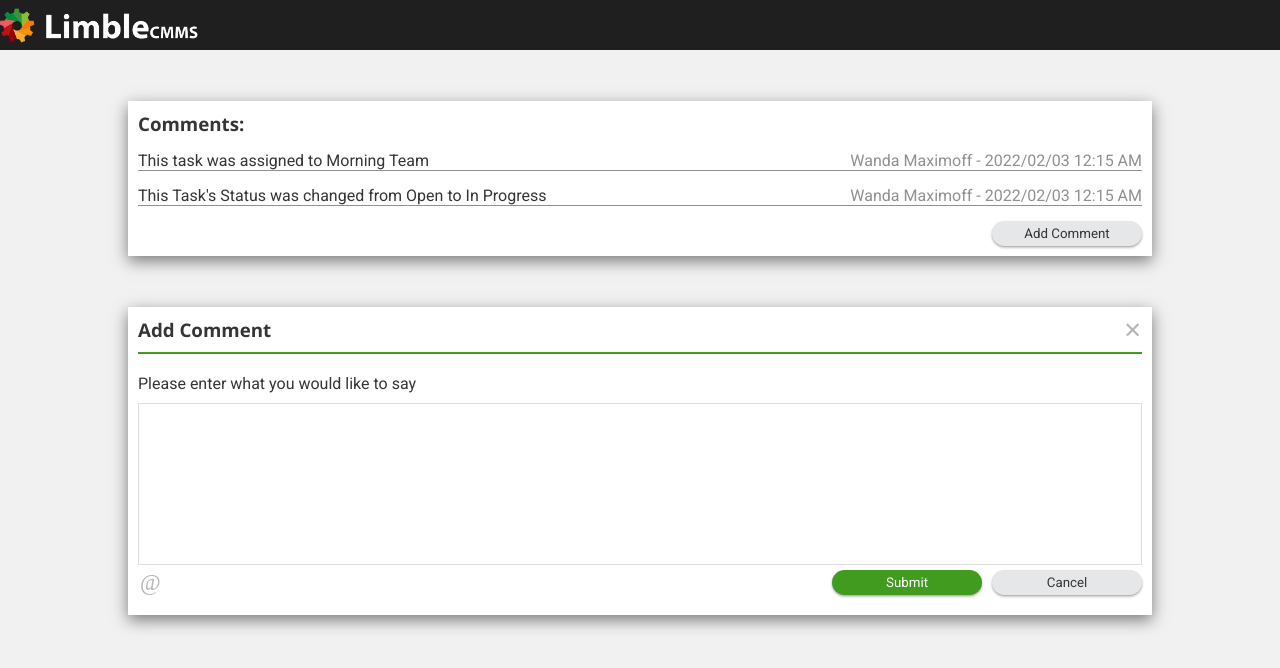
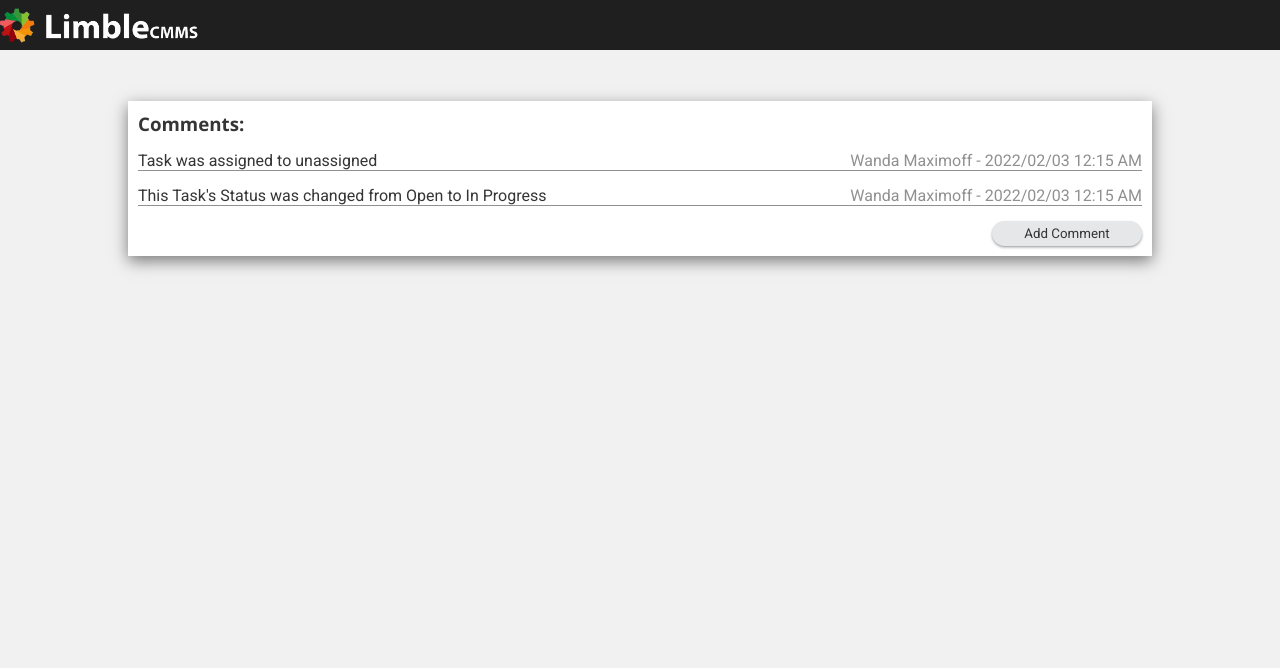
Before and after one commit to jadenmounteer/limble-comment-app, an Angular app in the folder limble-comment-app/: page / in a window 1280 px wide. Shown: the top 668 px of the page. Built offline with nearby package versions, Linux system fonts and the light colour scheme.

Commit message:
Cleaned up the code a bit

```diff
--- a/limble-comment-app/src/app/JSON/users.json
+++ /dev/null
@@ -1,6 +0,0 @@
-[
-    {"userID":1,"name":"Kevin"},
-    {"userID":2,"name":"Jeff"},
-    {"userID":3,"name":"Bryan"},
-    {"userID":4,"name":"Gabbey"}
-]
--- a/limble-comment-app/src/app/comments/comments.component.html
+++ b/limble-comment-app/src/app/comments/comments.component.html
@@ -1,10 +1,9 @@
 <!-- Comments section -->
 <section class="comments-section modal-content">
     <h3>Comments:</h3>
-    <span *ngIf="getShowFancyText()" class="comment-text">This is a fancy text</span>
     <div class="list-of-comments" *ngFor="let comment of comments">
         <div class="comment-div">
-            <span class="comment-text">{{comment.comment}}</span>
+            <span class="comment-text" [innerHTML]="comment.comment"></span>
             <span class="timestamp">{{comment.userName}} - {{comment.createdDate}}</span>
         </div>
     </div>
@@ -14,25 +13,28 @@
 </section>
 
 <!-- Add Comment section -->
-<section class="new-comments-section modal-content">
+<section class="new-comments-section modal-content" *ngIf="getShowAddCommentSection()">
     <div class="modal-content-header-div">
         <h3>Add Comment</h3>
-        <div class="x-symbol">
+        <div class="x-symbol" (click)="addComment()">
             &#x2715;
         </div>
     </div>
     <div class="enter-text-div">
         <p class="comment-text"> Please enter what you would like to say</p>
         <!-- Custom text area -->
-        <div class="text-box-div" id="new-comment-text-box-div" contenteditable (keyup)="listenCommentInput($event)"></div>
+        <div class="text-box-div" id="new-comment-text-box-div" contenteditable (keyup)="listenCommentInput($event)">
+
+        </div>
+        <!-- The menu that shows the list of users -->
+        <div class="user-list-div" *ngIf="showListOfUsers">
+            <ul *ngFor="let user of users" class="list-of-users">
+                <li class="user-item" (click)="chooseIndividualToMention($event)"> <img class="user-profile-image" src="../assets/user-image.png" width="20" alt="User Profile Image"> {{user.name}}</li>
+            </ul>
+        </div>
     </div>
 
-    <!-- The menu that shows the list of users -->
-    <div class="user-list-div" *ngIf="showListOfUsers">
-        <ul *ngFor="let user of users" class="list-of-users">
-            <li class="user-item" (click)="chooseIndividualToMention($event)"> <img class="user-profile-image" src="../assets/user-image.png" width="20" alt="User Profile Image"> {{user.name}}</li>
-        </ul>
-    </div>
+
 
     <div class="footer-flexbox">
         <div class="tooltip">
@@ -43,7 +45,7 @@
         </div>
         <div class="add-new-comment-button-div">
             <button class="button-2" (click)="listenSubmitButton()">Submit</button>
-            <button class="button-1">Cancel</button>
+            <button class="button-1" (click)="addComment()">Cancel</button>
         </div>
     </div>
 
--- a/limble-comment-app/src/app/comments/comments.component.ts
+++ b/limble-comment-app/src/app/comments/comments.component.ts
@@ -12,32 +12,46 @@ import { User } from 'src/app/app-interfaces/user.interface';
 })
 export class CommentsComponent implements OnInit {
 
-  spaceKeyRegEx = /^\s+$/;
-  commentsService: CommentsService;
+  // PROPERTIES
+  spaceKeyRegEx: RegExp = /^\s+$/; // A regular expression used to track the space key
+  commentsService: CommentsService; // // The comments service so we can update our comments
   showListOfUsers: boolean = false; // used to track if we should show the list of users so the user can mention someone
-  showFancyText: boolean = false;
-  comments: Array<Comment> = [];
+  showAddCommentSection: boolean = false; // Used to show/hide the Add New Comment section
+  comments: Array<Comment> = []; // Used to store the comments.
   users: Array<User> = []; // This is where the list of users are stored
-  newCommentValue: string = "";
-  justMentionedSomeone = false; // Used to track if the user just tried to mention someone
-  justClickedAName = false;
+  newCommentValue: string = ""; // Here, we keep track of the new comment value so we know what the user last typed
+  justMentionedSomeone = false; // Used to track if the user just tried to mention someone using the mention button
+
 
   constructor(commentsService: CommentsService) {
     // Create a commentService object so we can retrieve and add comments
     this.commentsService = commentsService;
   }
 
+
   ngOnInit(): void {
+    // Get the comments from the service
     this.comments = this.commentsService.getAllComments();
   }
 
+
+  /**
+   * Called when the user clicks on the add comment button.
+   * Shows or hides the add comment section.
+   */
   addComment(): void {
-    this.showFancyText = !this.showFancyText;
+    this.showAddCommentSection = !this.showAddCommentSection;
   }
 
-  getShowFancyText(): boolean {
-    return this.showFancyText;
+
+  /**
+   * Gets whether we should show or hide the add new comment section.
+   * @returns this.showAddCommentSection
+   */
+  getShowAddCommentSection(): boolean {
+    return this.showAddCommentSection;
   }
+
 
   /**
    * Listens to the text area input.
@@ -45,15 +59,13 @@ export class CommentsComponent implements OnInit {
    * @param $event
    */
    listenCommentInput($event: KeyboardEvent): void {
-
     // Grab the new comment value
-    // typecast it as a string so we can pass it into the property
     let value = (<HTMLInputElement>$event.target).innerHTML;
 
-    // Add the new value to the property
+    // Add the new value to the property so we can track it
     this.newCommentValue = value;
 
-    // Check the last character the user typed...
+    // Get the last character the user typed
     let lastCharacterTyped = value[value.length - 1];
 
     // If the last character typed is a @...
@@ -62,23 +74,22 @@ export class CommentsComponent implements OnInit {
       this.mentionSomeone();
     }
 
-    // Else, if the user typed a space...
-    // Or, if they erased everything
+    // Else, if the user typed a space or, if they erased everything
     else if (this.spaceKeyRegEx.test(lastCharacterTyped) || (value.length == 0)) {
-
       // Remove the mentionSomeone menu
       this.hideListOfUsers();
-
+      // TODO: Remove the span element
     }
 
   }
+
 
   /**
    * Adds the mention symbol to the text area.
    * Makes the cursor go to the end of the text.
    * Call the mention someone method.
    */
-  addMentionSymbol() {
+  addMentionSymbol(): void {
     // Grab the last character typed
     let lastCharacterTyped = this.newCommentValue[this.newCommentValue.length - 1];
 
@@ -100,46 +111,46 @@ export class CommentsComponent implements OnInit {
 
     // If they have already tried to mention someone and the menu is visible...
     else if(this.justMentionedSomeone && this.showListOfUsers) {
+      // Set justMentionedSomeone to false so we do not create another @
       this.justMentionedSomeone = false;
+      // Hide the list of users
       this.hideListOfUsers();
     }
     else {
+      // Add another @ symbol
+      textArea.innerHTML += "@";
+      // Set the property so we know the user just tried to mention someone
       this.justMentionedSomeone = true;
+      // Show the mention someone menu
       this.mentionSomeone();
     }
 
-    // Here, we work some magic to make sure the cursor is not set back to the beginning of the textarea
-    // Inspired by this blog: https://thewebdev.info/2021/05/01/how-to-set-the-cursor-position-on-contenteditable-div-with-javascript/
-    const selection = window.getSelection();
-    const range = document.createRange();
-    selection?.removeAllRanges();
-    range.selectNodeContents(textArea);
-    range.collapse(false);
-    selection?.addRange(range);
-
-    // Finally, we focus on the textArea field
-    textArea.focus();
+    // Focus on the text area
+    this.focusOnTextArea(textArea);
 
   }
 
+
   /**
    * Listens to see if the user clicked on the submit button.
+   * Calls the addComment method from the service.
    */
-  listenSubmitButton() {
+  listenSubmitButton(): void {
     // Call the addComment method from the comments service
-    // Pass the textarea value in as an argument
-    //this.commentsService.addComment(this.newCommentValue);
     let textArea = document.getElementById("new-comment-text-box-div")!.innerHTML;
     this.commentsService.addComment(textArea);
-    // Clear the text area of text
-    //this.newCommentValue = "";
-    textArea = "submitted";
+
+    // Hide the add comment section
+    this.addComment();
   }
+
 
   /**
    * Called when the last character the user typed is an @ symbol.
+   * Gets the list of users and shows them to the user.
+   * TODO: Include a sort function to sort according to the user's input.
    */
-  mentionSomeone() {
+  mentionSomeone(): void {
     // Gets the list of users from the service
     let listOfUsers = this.commentsService.getUsers();
 
@@ -153,9 +164,14 @@ export class CommentsComponent implements OnInit {
 
   }
 
+
+  /**
+   * Hides the list of users.
+   */
   hideListOfUsers(): void {
     this.showListOfUsers = false;
   }
+
 
   /**
    * Called when the user clicks on a user's name.
@@ -163,22 +179,21 @@ export class CommentsComponent implements OnInit {
    * Updates the properties accordingly.
    * @param $event
    */
-  chooseIndividualToMention($event: MouseEvent) {
-    // TODO: Remove the previous @ symbol
-    //this.newCommentValue = this.newCommentValue.substring(0, this.newCommentValue.length - 1);
-    //let textAreaValue  = document.getElementById('new-comment-text-box-div')?.textContent as string;
-    //document.getElementById('new-comment-text-box-div').textContent=textAreaValue.substring(0,textAreaValue.length -1)!;
+  chooseIndividualToMention($event: MouseEvent): void {
+    // Remove the previous @ symbol
+    let textAreaValue  = document.getElementById('new-comment-text-box-div')?.innerHTML as string;
+    document.getElementById('new-comment-text-box-div')!.innerHTML=textAreaValue.substring(0,textAreaValue.length -1)!;
 
     // Grab the user name
     let value = (<HTMLInputElement>$event.target).textContent;
-    // Trim the value just in case there is any spacing
-    //let trimmedValue = value.trim();
+
+    // Trim the user name of leading and ending whitespace
+    let trimmedValue = value?.trim();
 
     // Create a new span element for the mention someone name
     const newSpan = document.createElement("span");
     // Add the username to the span element along with the new @ symbol
-    //newSpan.innerHTML = "@" + value;
-    newSpan.innerHTML = value as string;
+    newSpan.innerHTML = "@" + trimmedValue;
     // Create a new attribute
     const newAttribute = document.createAttribute("class");
     // Give the new attribute a value
@@ -187,22 +202,35 @@ export class CommentsComponent implements OnInit {
     newSpan.setAttributeNode(newAttribute);
     // Add the span element to the text area
     document.getElementById("new-comment-text-box-div")?.appendChild(newSpan);
+
+    // Add a space after the new span
     document.getElementById("new-comment-text-box-div")!.innerHTML += "&nbsp;";
+
     // Hide the list of users
     this.hideListOfUsers();
 
-    // Update the new comment value
-    //this.newCommentValue
-
-    // Create a new span element for the rest of the text
-    //const newSpan2 = document.createElement("span");
-
-
-
-
-
-
+    // Focus on the text area
+    this.focusOnTextArea(document.getElementById("new-comment-text-box-div")!);
 
   }
 
+
+  /**
+   * Sets the focus to the end of a text area.
+   * @param textArea
+   */
+  focusOnTextArea(textArea: any): void{
+    // Here, we work some magic to make sure the cursor is not set back to the beginning of the textarea
+    // Inspired by this blog: https://thewebdev.info/2021/05/01/how-to-set-the-cursor-position-on-contenteditable-div-with-javascript/
+    const selection = window.getSelection();
+    const range = document.createRange();
+    selection?.removeAllRanges();
+    range.selectNodeContents(textArea);
+    range.collapse(false);
+    selection?.addRange(range);
+
+    // Finally, we focus on the textArea field
+    textArea.focus();
+  }
+
 }
--- a/limble-comment-app/src/app/services/comments.service.ts
+++ b/limble-comment-app/src/app/services/comments.service.ts
@@ -1,18 +1,17 @@
 import { Injectable } from '@angular/core';
 import { Comment } from '../app-interfaces/comments.interface';
 import { User } from '../app-interfaces/user.interface';
-import { AjaxHelperService } from './ajax-helper.service';
 
 @Injectable({
   providedIn: 'root'
 })
 export class CommentsService {
 
-  ajaxHelperService: AjaxHelperService;
-
+  // An array to house the initial comments.
+  // In Production this would come from a database.
   comments: Array<Comment> = [
     {
-      "comment": "This task was assigned to Morning Team",
+      "comment": "Task was assigned to unassigned",
       "userName": "Wanda Maximoff",
       "createdDate": "2022/02/03 12:15 AM"
     },
@@ -23,6 +22,8 @@ export class CommentsService {
     }
   ];
 
+  // An array to house the users.
+  // In Production this would come from a database.
   users: Array<User> = [
     {'userID' : 1, 'name' : 'Kevin'},
     {'userID' : 2, 'name' : 'Jeff'},
@@ -30,18 +31,21 @@ export class CommentsService {
     {'userID' : 4, 'name' : 'Gabbey'}
   ];
 
-  constructor(ajaxHelperService: AjaxHelperService) {
-    // Create a new instance of the ajaxHelperService so we can work with JSON
-    this.ajaxHelperService = ajaxHelperService;
-  }
+  constructor() { }
 
+  /**
+   * Gets the list of comments
+   * @returns the list of comments
+   */
   getAllComments(): Array<Comment> {
     // TODO: return a clone of this object.. this object cannot be changed from other places
     return this.comments;
   }
 
+
   /**
    * Called when the user selects the Submit button.
+   * Creates a new comment and adds it to the list.
    * @param textAreaValue
    */
   addComment(textAreaValue: string): void {
@@ -55,6 +59,7 @@ export class CommentsService {
     // Add the new comment to the list of new comments
     this.comments.push(newComment);
   }
+
 
   /**
    * Generates a timestamp using the current date and time.
@@ -134,33 +139,14 @@ export class CommentsService {
     return `${year}/${convertedMonth}/${convertedDay} ${convertedHour}:${convertedMinutes} ${amOrpm}`;
   }
 
+
   /**
-   * Gets and returns a list of users from the JSON database
-   * TODO: This will acutally return something like: Array<any> or Array<user>. Might want to make a user interface.
+   * Gets and returns a list of users.
+   * @returns A list of users
    */
   getUsers(): Array<User>{
+    // TODO: Return a clone so the data cannot be changed from other places.
     return this.users;
-
-
-    //TODO: maybe get this from the json
-
-    /*
-    // User the ajaxHelperService to fetch the data from the json database
-    const getlistOfUsers = this.ajaxHelperService.fetchJSON("/users.json");
-    console.log("Processing...");
-
-    // Once the promise is finished...
-    getlistOfUsers.then(
-      // If it was successful...
-      function(value){
-        console.log("Promise complete");
-        console.log(value);
-      },
-      function(error){console.log(`Error! ${error}`);}
-    )
-    */
-
-
   }
 
 }
--- a/limble-comment-app/src/partials/_user-list-div.scss
+++ b/limble-comment-app/src/partials/_user-list-div.scss
@@ -5,6 +5,7 @@
     overflow: hidden;
     overflow-y: auto; // Add a scrollbar
     font-family: $text-font;
+    transform: translate3d(0px, 0px, 0px);
 }
 
 .list-of-users {
@@ -22,6 +23,7 @@
 }
 
 .mentioned-username {
-    background-color: #f1f1f1;
+    //background-color: #f1f1f1;
     font-weight: bold;
+    color: #588ed3;
 }
```
Also changed, not shown: limble-comment-app/src/app/services/ajax-helper.service.ts (deleted, +0 -29 lines), 1 other file (tests, documents, lock files or other folders).
